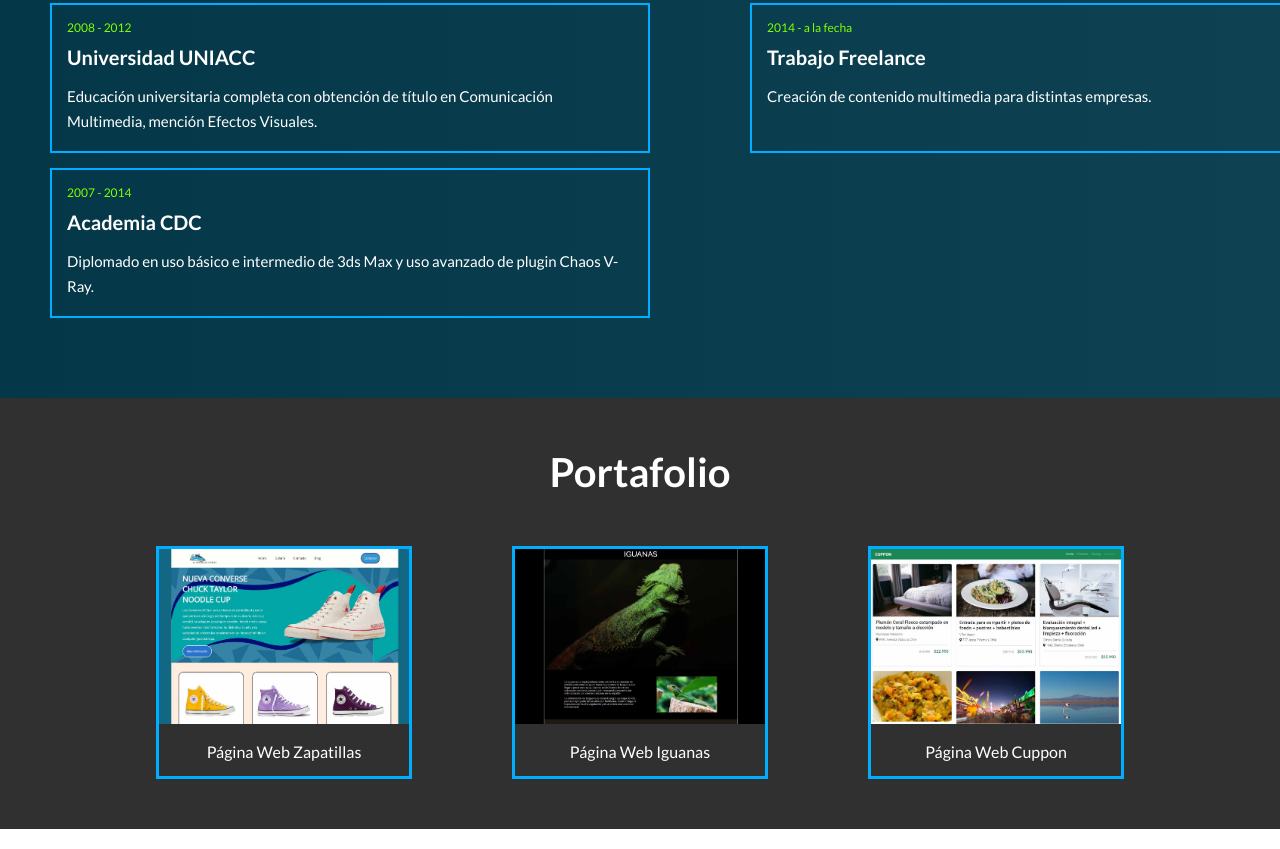
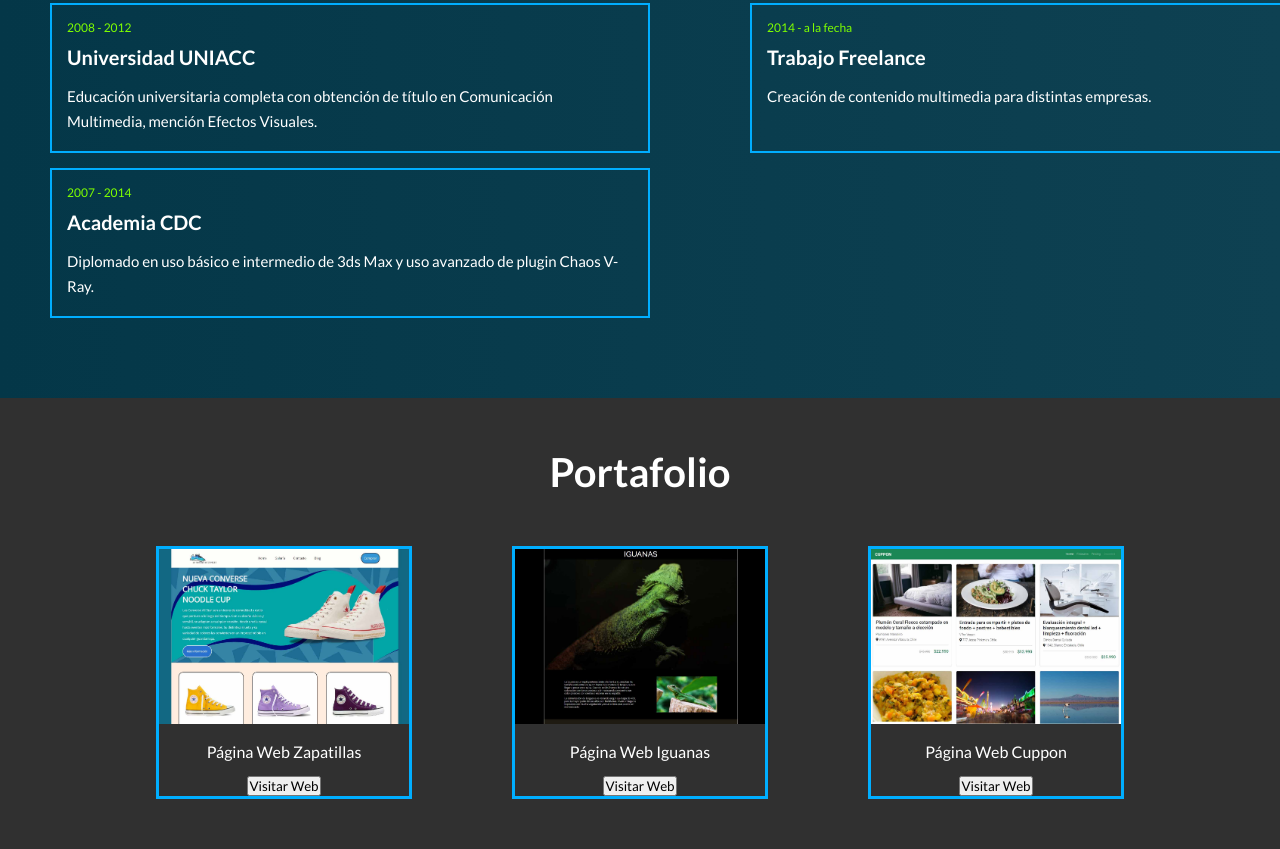
Before and after one commit to carredondoc/carredondoc.github.io, a plain HTML site: page index.html in a window 1280 px wide. Shown: the part 1556-2405 px from the top of the page. Drawn offline with Linux system fonts and the light colour scheme.

Commit message:
Modificacion Botones

```diff
--- a/index.html
+++ b/index.html
@@ -144,6 +144,7 @@
             <img src="./assets/images/ejemplo_01.jpg" alt="pagina zapatillas"
           /></a>
           <p>Página Web Zapatillas</p>
+          <button>Visitar Web</button>
         </div>
 
         <div class="galeria">
@@ -151,6 +152,7 @@
             <img src="./assets/images/ejemplo_02.jpg" alt="pagina iguanas"
           /></a>
           <p>Página Web Iguanas</p>
+          <button>Visitar Web</button>
         </div>
 
         <div class="galeria">
@@ -158,6 +160,7 @@
             <img src="./assets/images/ejemplo_03.jpg" alt="pagina cuppon"
           /></a>
           <p>Página Web Cuppon</p>
+          <button>Visitar Web</button>
         </div>
       </div>
     </section>
```
